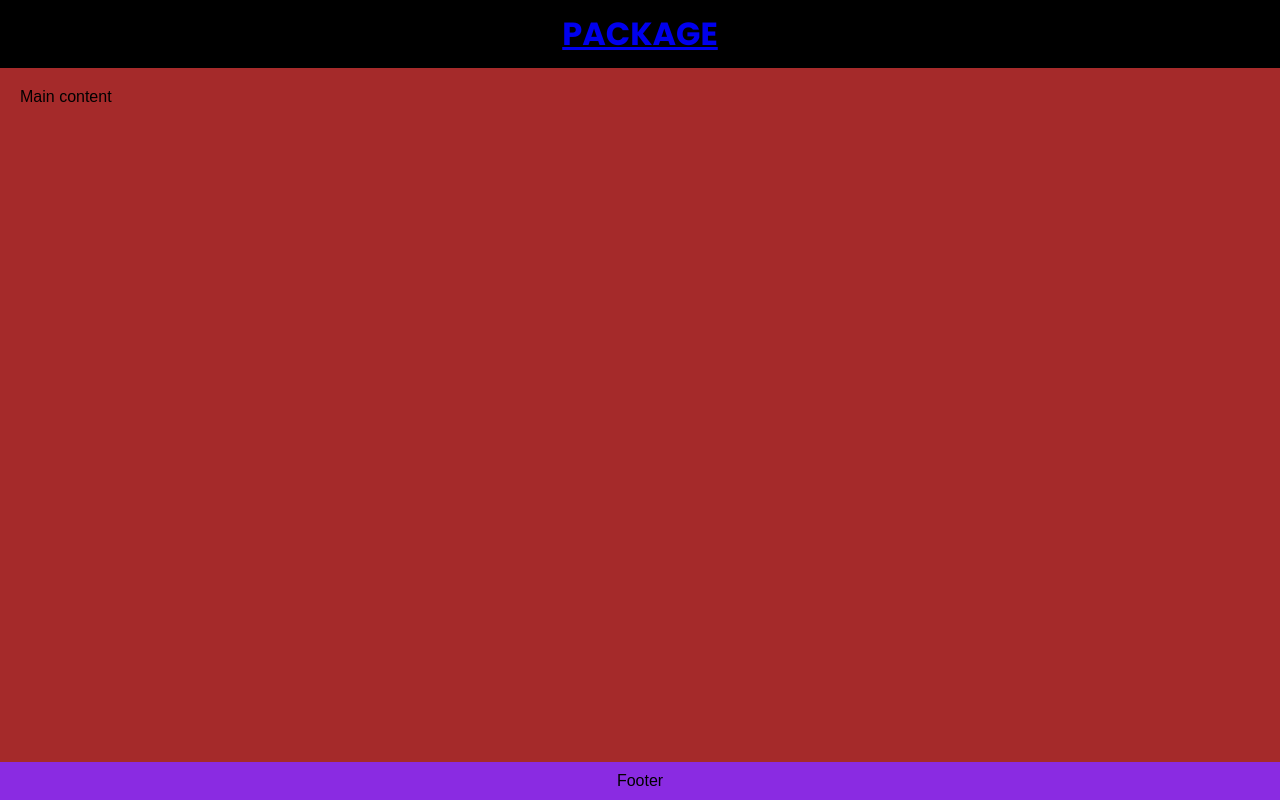
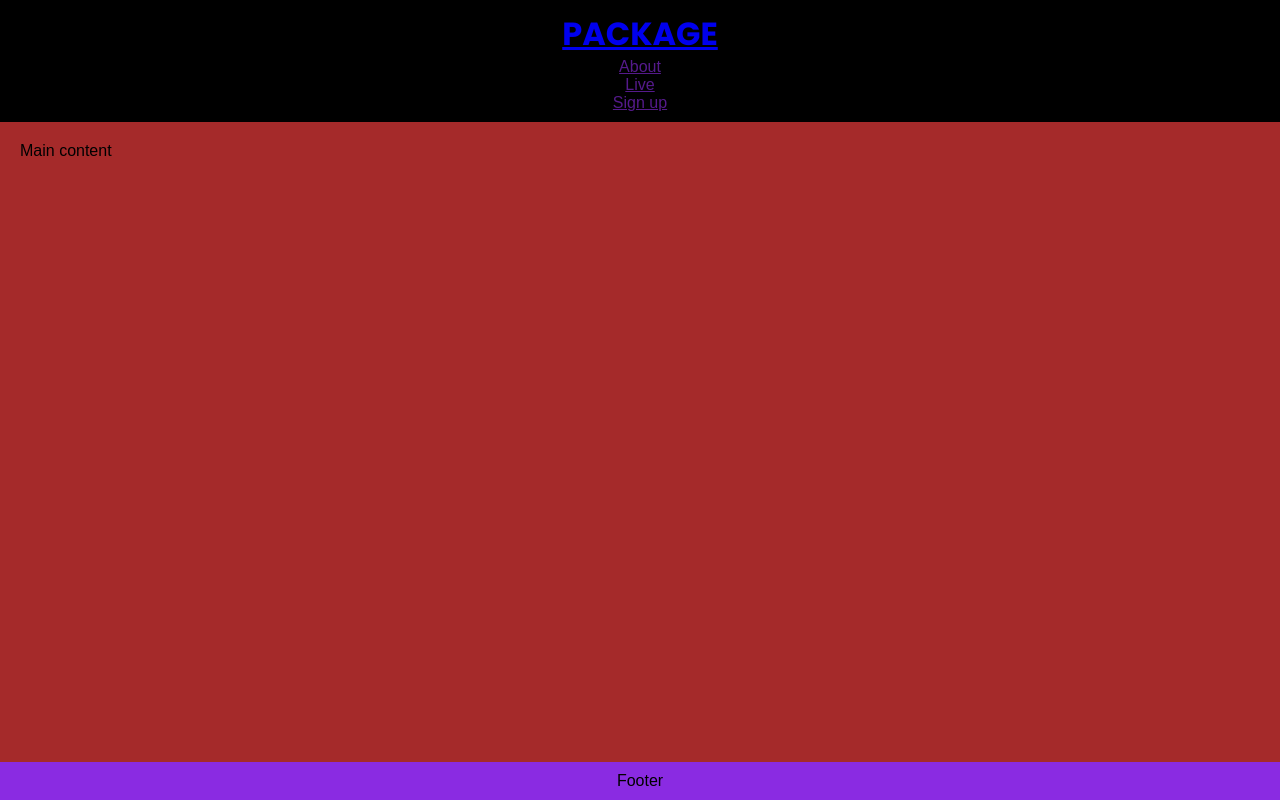
Before and after one commit to joblanke/package-theband, a plain HTML site: page index.html in a window 1280 px wide. Drawn offline with Linux system fonts and the light colour scheme.

Commit message:
adjusted footer css so it will stay at the bottom of the page

```diff
--- a/assets/css/style.css
+++ b/assets/css/style.css
@@ -31,6 +31,15 @@ header {
     padding: 10px;
     text-align: center;
 }
+nav {
+
+
+}
+
+#logo {
+
+}
+
 /* Main Content*/
 main {
     background-color: brown;
@@ -43,4 +52,5 @@ footer {
     background-color: blueviolet;
     padding: 10px;
     text-align: center;
+    margin-top: auto;
 }
--- a/index.html
+++ b/index.html
@@ -16,12 +16,18 @@
     <!-- Header -->
     <header>
         <a href="index.html">
-            <h1>Package</h1>
+            <h1 id="logo">Package</h1>
         </a>
+    <!-- Navigation -->
+        <nav>
+            <ul>
+                <li><a href="">About</a></li>
+                <li><a href="">Live</a></li>
+                <li><a href="">Sign up</a></li>
 
+            </ul>
+        </nav>
     </header>
-
-    <!-- Navigation -->
 
     <!-- Main -->
     <main>Main content</main>
```
